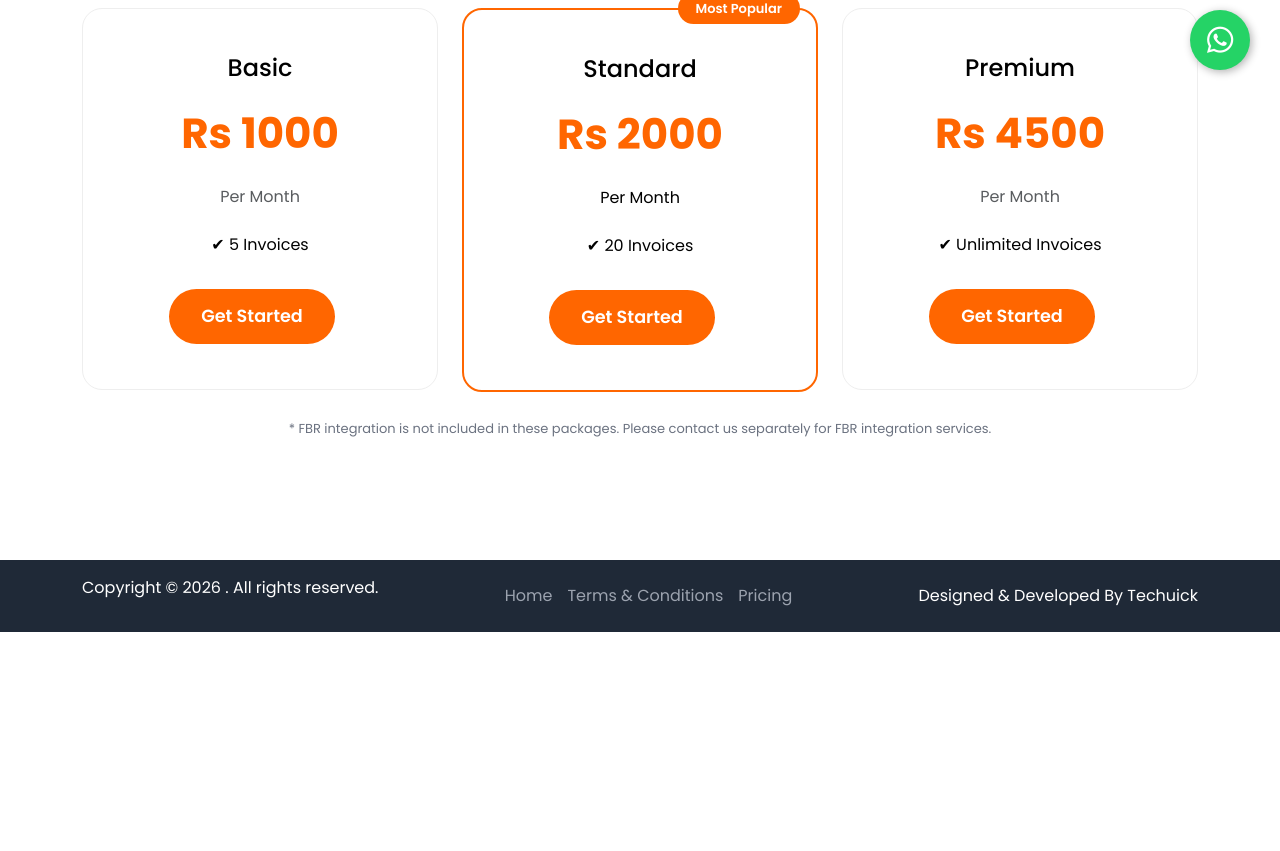
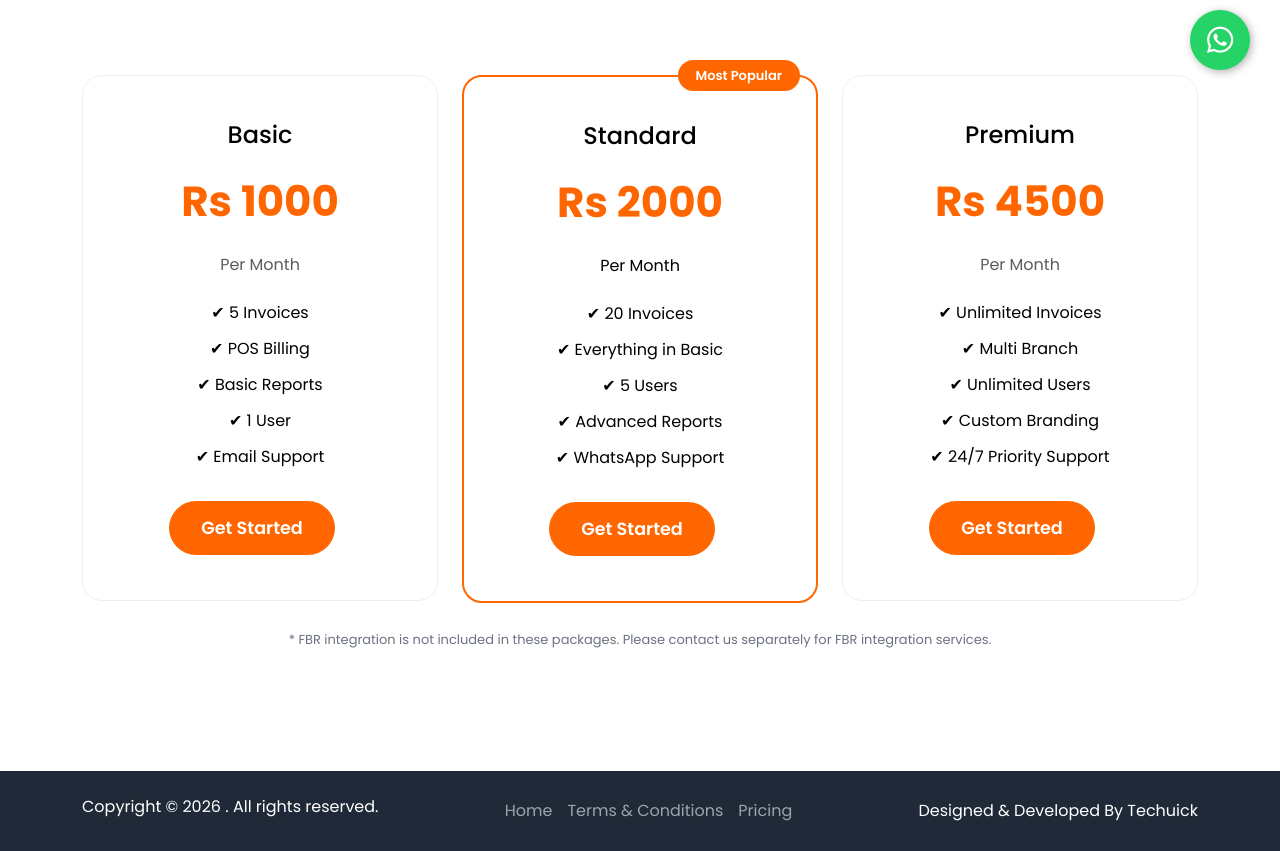
Before and after one commit to mubashfaq/POS-System-with-FBR-Integration, a Laravel app: page /pricing in a window 1280 px wide. Shown: the part 700-1551 px from the top of the page. Before the commit the page ends 1332 px from the top, so only its background shows below. Run offline with Laravel 10, Linux system fonts and the light colour scheme; parts of the project's set-up code (start-up, migrations or seed data) failed here and were passed over; some libraries are stand-ins or nearby versions.

Commit message:
updated digital route issue and add points in price page

```diff
--- a/resources/views/frontend/layouts/footer.blade.php
+++ b/resources/views/frontend/layouts/footer.blade.php
@@ -3,7 +3,7 @@
     <div class="container">
         <div class="footer-content">
 
-            <p>
+            <p class="mt-2">
                 Copyright &copy; {{ date('Y') }} {{ readConfig('site_name') }}.
                 All rights reserved.
             </p>
--- a/resources/views/frontend/price.blade.php
+++ b/resources/views/frontend/price.blade.php
@@ -125,7 +125,7 @@
         <div class="row align-items-center">
 
             <div class="col-lg-6">
-                <h1>Smart POS System <span>with FBR Integration</span></h1>
+                <h1>Smart POS & Digital Invoicing System <span>with FBR Integration</span></h1>
                 <p>Powerful, secure and fully compliant Point of Sale software connected with FBR real-time invoicing.
                     Perfect for retail stores, supermarkets and multi-branch businesses.</p>
                 {{-- <button class="btn btn-primary-custom">Start Free Trial</button> --}}
@@ -152,10 +152,10 @@
                     <p class="text-muted">Per Month</p>
                     <ul class="list-unstyled price-features mt-4">
                         <li>✔ 5 Invoices</li>
-                        {{-- <li>✔ FBR Integration</li> --}}
-                        {{-- <li>✔ Basic Reports</li> --}}
-                        {{-- <li>✔ 1 User</li> --}}
-                        {{-- <li>✔ Email Support</li> --}}
+                        <li>✔ POS Billing</li>
+                        <li>✔ Basic Reports</li>
+                         <li>✔ 1 User</li>
+                         <li>✔ Email Support</li>
                     </ul>
                     <a href="https://wa.me/+923235741450?text=Hello,%20I%20need%20Basic%20Package?" target="_blank" class="btn btn-primary-custom mt-3">Get Started</a>
                 </div>
@@ -169,10 +169,10 @@
                     <p>Per Month</p>
                     <ul class="list-unstyled price-features mt-4">
                         <li>✔ 20 Invoices</li>
-                        {{-- <li>✔ Inventory System</li> --}}
-                        {{-- <li>✔ Advanced Reports</li> --}}
-                        {{-- <li>✔ 5 Users</li> --}}
-                        {{-- <li>✔ WhatsApp Support</li> --}}
+                        <li>✔ Everything in Basic</li>
+                         <li>✔ 5 Users</li>
+                         <li>✔ Advanced Reports</li>
+                         <li>✔ WhatsApp Support</li>
                     </ul>
                     <a href="https://wa.me/+923235741450?text=Hello,%20I%20need%20Standard%20Package?" target="_blank" class="btn btn-primary-custom mt-3">Get Started</a>
                 </div>
@@ -185,10 +185,10 @@
                     <p class="text-muted">Per Month</p>
                     <ul class="list-unstyled price-features mt-4">
                         <li>✔ Unlimited Invoices</li>
-                        {{-- <li>✔ Multi Branch</li> --}}
-                        {{-- <li>✔ Unlimited Users</li> --}}
-                        {{-- <li>✔ Custom Branding</li> --}}
-                        {{-- <li>✔ 24/7 Priority Support</li> --}}
+                         <li>✔ Multi Branch</li>
+                         <li>✔ Unlimited Users</li>
+                         <li>✔ Custom Branding</li>
+                         <li>✔ 24/7 Priority Support</li>
                     </ul>
                     <a href="https://wa.me/+923235741450?text=Hello,%20I%20need%20Premium%20Package?" target="_blank" class="btn btn-primary-custom mt-3">Get Started</a>
                 </div>
```
